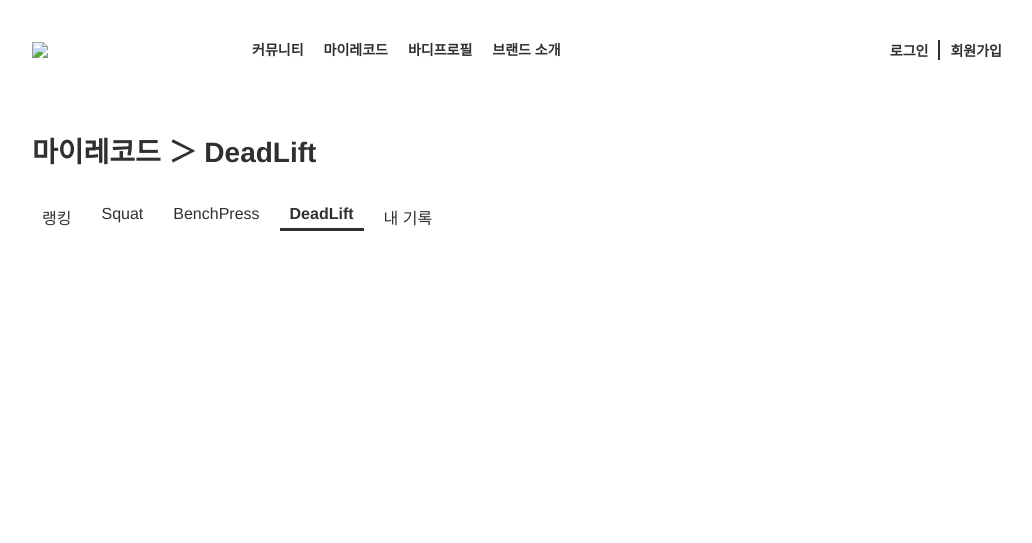
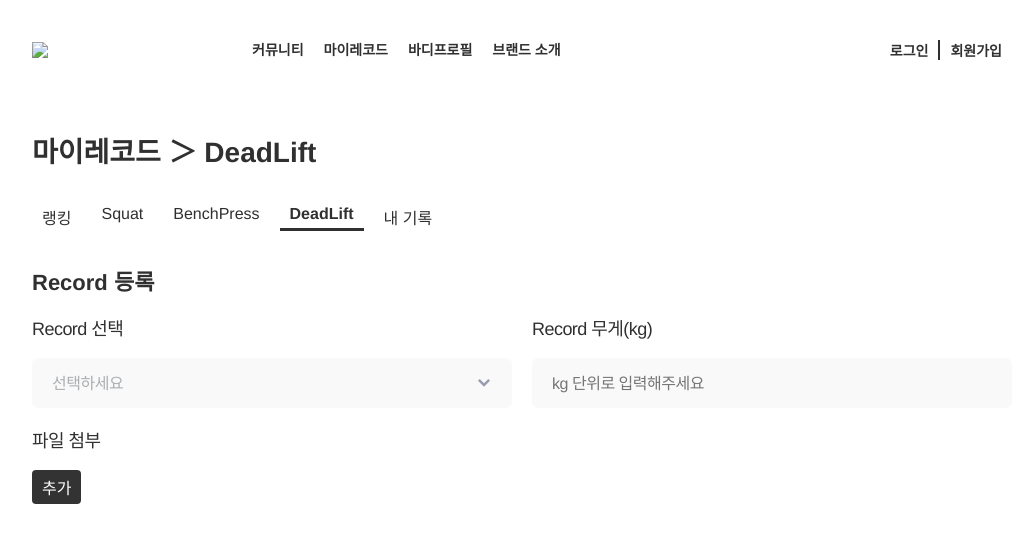
Before and after one commit to kang-mincheol/myrecord, a PHP site: page /record/deadlift/edit/ in a window 1280 px wide. Shown: the top 543 px of the page, without its empty margins (118-1150 px from the left). Run offline with PHP 8.4, Linux system fonts and the light colour scheme; the visitor is signed in with stand-in values (Sample User, id 1); data that the repository does not hold is empty; some libraries are stand-ins or nearby versions; some web fonts are replaced.

Commit message:
record 등록페이지 퍼블리싱

```diff
--- a/component/sub_menu/record_sub_menu/record_sub_menu.css
+++ b/component/sub_menu/record_sub_menu/record_sub_menu.css
@@ -5,7 +5,7 @@
 
 
 #record_sub_menu_container {
-    display: flex; align-items: top; max-width: 980px; margin: 0 auto;
+    display: flex; align-items: flex-start; max-width: 980px; margin: 0 auto;
 }
 
 #record_sub_menu_container .record_sub_menu_btn {
--- a/record/deadlift/edit/index.css
+++ b/record/deadlift/edit/index.css
@@ -24,3 +24,70 @@
         font-size: 20px;
     }
 }
+
+
+
+#record_sub_menu_container {
+    margin-bottom: 30px;
+}
+
+
+
+
+
+.edit_wrap {
+    width: 980px; margin: 0 auto;
+}
+
+.edit_wrap .edit_title {
+    color: #303030; font-size: 22px; font-weight: 700; margin-bottom: 20px;
+}
+
+.edit_wrap .record_option_wrap {
+    display: flex; justify-content: space-between; margin-bottom: 20px;
+}
+
+.edit_wrap .record_option_wrap .myrecord_input_wrap {
+    width: calc(50% - 10px);
+}
+
+
+
+
+
+
+.file_add_wrap .file_add_wrap_header {
+    display: flex; margin-bottom: 10px;
+}
+
+.file_add_wrap .file_add_wrap_header .add_btn {
+    display: flex; color: #FFF; font-size: 16px; background-color: #333; border-radius: 4px; padding: 5px 10px;
+}
+
+.file_add_wrap .file_row_box .file_row {
+    display: flex; align-items: center; box-sizing: border-box; border: 2px solid #333; border-radius: 4px; padding: 10px; margin-bottom: 5px;
+}
+
+.file_add_wrap .file_row_box .file_row:last-child {
+    margin-bottom: 0;
+}
+
+.file_add_wrap .file_row_box .file_row input[type="file"] {
+    display: none;
+}
+
+.file_add_wrap .file_row_box .file_row .file_name_box {
+    width: calc(100% - 120px); margin-right: 10px; color: #303030; font-size: 14px; font-weight: 500;
+}
+
+.file_add_wrap .file_row_box .file_row .file_row_remote_box {
+    display: flex; width: 110px;
+}
+
+.file_add_wrap .file_row_box .file_row .file_row_remote_box .file_select_btn {
+    display: flex; justify-content: center; align-items: center; width: 50px; height: 30px; color: #fff; font-size: 14px; font-weight: 400; background-color: #333; margin-right: 10px; border-radius: 4px;
+}
+
+.file_add_wrap .file_row_box .file_row .file_row_remote_box .file_delete_btn {
+    display: flex; justify-content: center; align-items: center; width: 50px; height: 30px; color: #fff; font-size: 14px; font-weight: 400; background-color: #ff1300; border-radius: 4px;
+}
--- a/record/deadlift/edit/index.js
+++ b/record/deadlift/edit/index.js
@@ -0,0 +1,43 @@
+function init() {
+    //셀렉트박스 사용시 아래함수를 호출할것
+    selectDeviceCheck();
+}
+
+
+
+
+
+
+
+
+function fileAdd() {
+    var fileLength = $(".file_wrap .file_add_wrap .file_row_box .file_row").length;
+    var rowNumber = fileLength + 1;
+
+    var rowHtml =
+        '<div class="file_row">' +
+            '<input name="file_'+rowNumber+'" type="file" onchange="fileChange(this)"/>'+
+            '<div class="file_name_box">파일없음</div>'+
+            '<div class="file_row_remote_box">'+
+                '<button class="file_select_btn" onclick="fileSelect(this);">선택</button>'+
+                '<button class="file_delete_btn" onclick="fileDelete(this);">삭제</button>'+
+            '</div>'+
+        '</div>';
+
+    $(".file_wrap .file_add_wrap .file_row_box").append(rowHtml);
+}
+
+
+function fileSelect(obj) {
+    $(obj).parent('.file_row_remote_box').siblings('input[type=file]').click();
+}
+
+function fileDelete(obj) {
+    $(obj).parent('.file_row_remote_box').parent('.file_row').remove();
+}
+
+function fileChange(obj) {
+    var fileName = obj.files[0].name;
+//    console.log(fileName);
+    $(obj).siblings('.file_name_box').text(fileName);
+}
--- a/record/deadlift/edit/index.php
+++ b/record/deadlift/edit/index.php
@@ -2,7 +2,8 @@
 include_once($_SERVER['DOCUMENT_ROOT'].'/common.php');   // 기본파일 로드
 include_once($_SERVER['DOCUMENT_ROOT'].'/header.php');   // 헤더파일 로드
 
-echo css_load('/record/deadlift/edit/index.css');
+
+echo css_load("/component/input/input.css");
 ?>
 
 
@@ -10,20 +11,86 @@ echo css_load('/record/deadlift/edit/index.css');
 
 <?
 include_once($_SERVER['DOCUMENT_ROOT'].'/component/sub_menu/record_sub_menu/record_sub_menu.php');
+echo css_load('/record/deadlift/edit/index.css');
 ?>
 
 
+<div class="edit_wrap">
+
+    <div class="edit_title">Record 등록</div>
+
+    <div class="record_option_wrap">
+
+        <div class="myrecord_input_wrap">
+            <div class="label_box">
+                <label class="wrap_label">Record 선택</label>
+            </div>
+            <div class="myrecord_select_wrap">
+                <button class="select_remote_btn" value="none" onclick="selectListRemote(this);">선택하세요</button>
+                <div class="select_list_wrap">
+                    <button class="select_list_btn" value="none" onclick="optionClick(this);">선택하세요</button>
+                    <button class="select_list_btn" value="1" onclick="optionClick(this);">Squat</button>
+                    <button class="select_list_btn" value="2" onclick="optionClick(this);">BenchPress</button>
+                    <button class="select_list_btn" value="3" onclick="optionClick(this);">DeadLift</button>
+                </div>
+                <div class="mobile_select_wrap">
+                    <select class="mobile_select" onchange="mobileOptionClick(this);">
+                        <option value="none">선택하세요</option>
+                        <option value="1">Squat</option>
+                        <option value="2">BenchPress</option>
+                        <option value="3">DeadLift</option>
+                    </select>
+                </div>
+            </div>
+        </div>
+
+        <div class="myrecord_input_wrap">
+            <div class="label_box">
+                <label class="wrap_label" for="record_weight">Record 무게(kg)</label>
+            </div>
+            <div class="form_value_box">
+                <input id="record_weight" class="input_text" onkeyup="inputOnkeyupEvent(this);" type="text" placeholder="kg 단위로 입력해주세요"/>
+            </div>
+        </div>
+
+    </div>
+    <!-- record_option_wrap -->
 
 
 
+    <div class="myrecord_input_wrap file_wrap">
+        <div class="label_box">
+            <label class="wrap_label">파일 첨부</label>
+        </div>
+        <div class="file_add_wrap">
+            <div class="file_add_wrap_header">
+                <button class="add_btn" onclick="fileAdd();">추가</button>
+            </div>
 
+            <div class="file_row_box">
+<!--
+                <div class="file_row">
+                    <input name="file_1" type="file"/>
+                    <div class="file_name_box">파일없음</div>
+                    <div class="file_row_remote_box">
+                        <button class="file_select_btn" onclick="">선택</button>
+                        <button class="file_delete_btn" onclick="">삭제</button>
+                    </div>
+                </div>
+-->
+            </div>
+            <!-- file_row_box -->
+        </div>
+    </div>
+    <!-- file_wrap -->
 
-
-
+</div>
+<!-- edit_wrap -->
 
 
 
 <?
+echo script_load("/component/input/input.js");
 echo script_load('/record/deadlift/edit/index.js');
 ?>
 <script>
--- a/record/deadlift/list/index.php
+++ b/record/deadlift/list/index.php
@@ -15,7 +15,7 @@ include_once($_SERVER['DOCUMENT_ROOT'].'/component/sub_menu/record_sub_menu/reco
 <div id="board_wrap">
 
     <div class="write_btn_wrap">
-        <a class="write_btn" href="/community/free_board/edit/">글쓰기</a>
+        <a class="write_btn" href="/record/deadlift/edit/">내 기록 업로드</a>
     </div>
     <div class="board_container">
         <div class="board_header_wrap">
```
Also changed, not shown: api/record/deadlift/get.board_list.php (+22 -0 lines).
